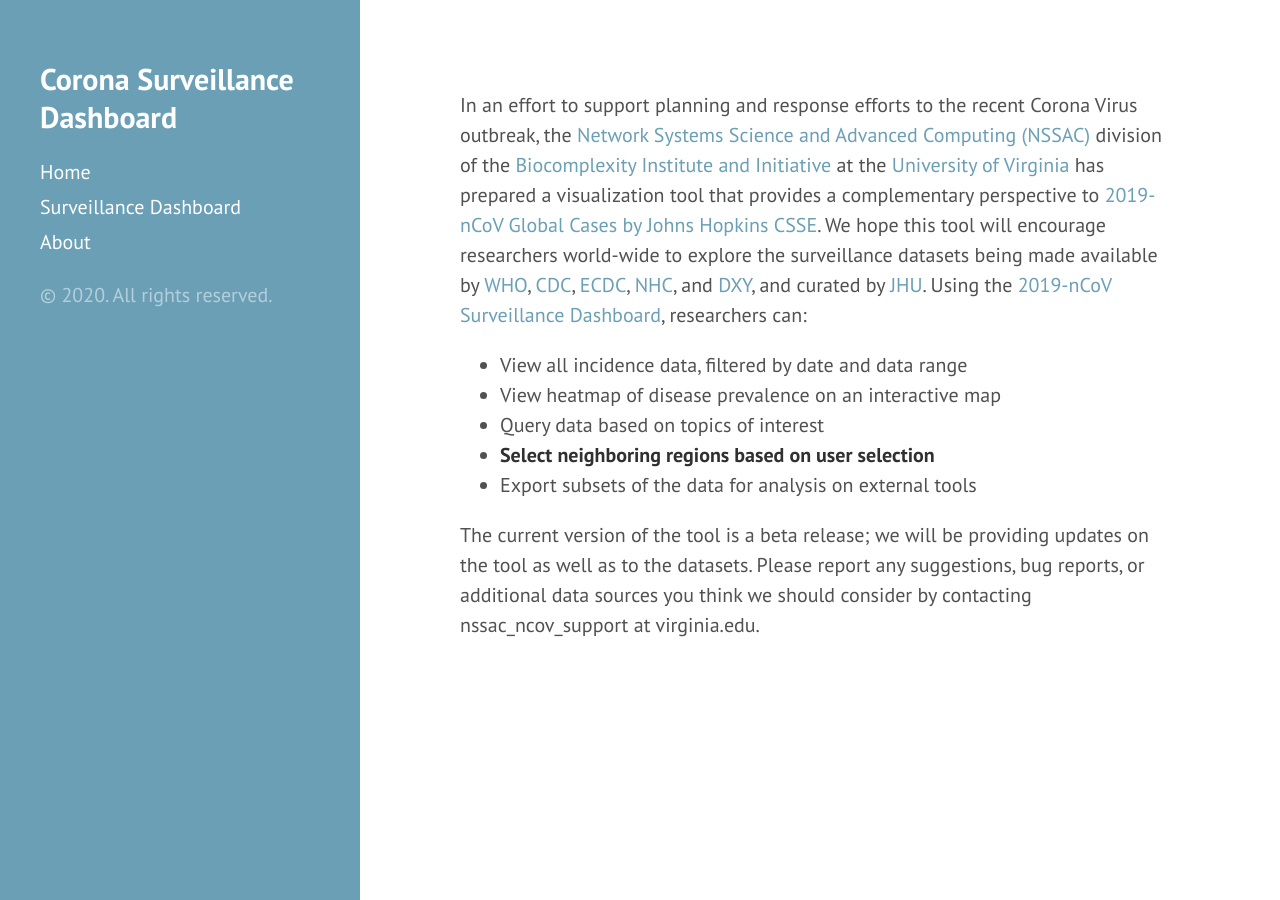
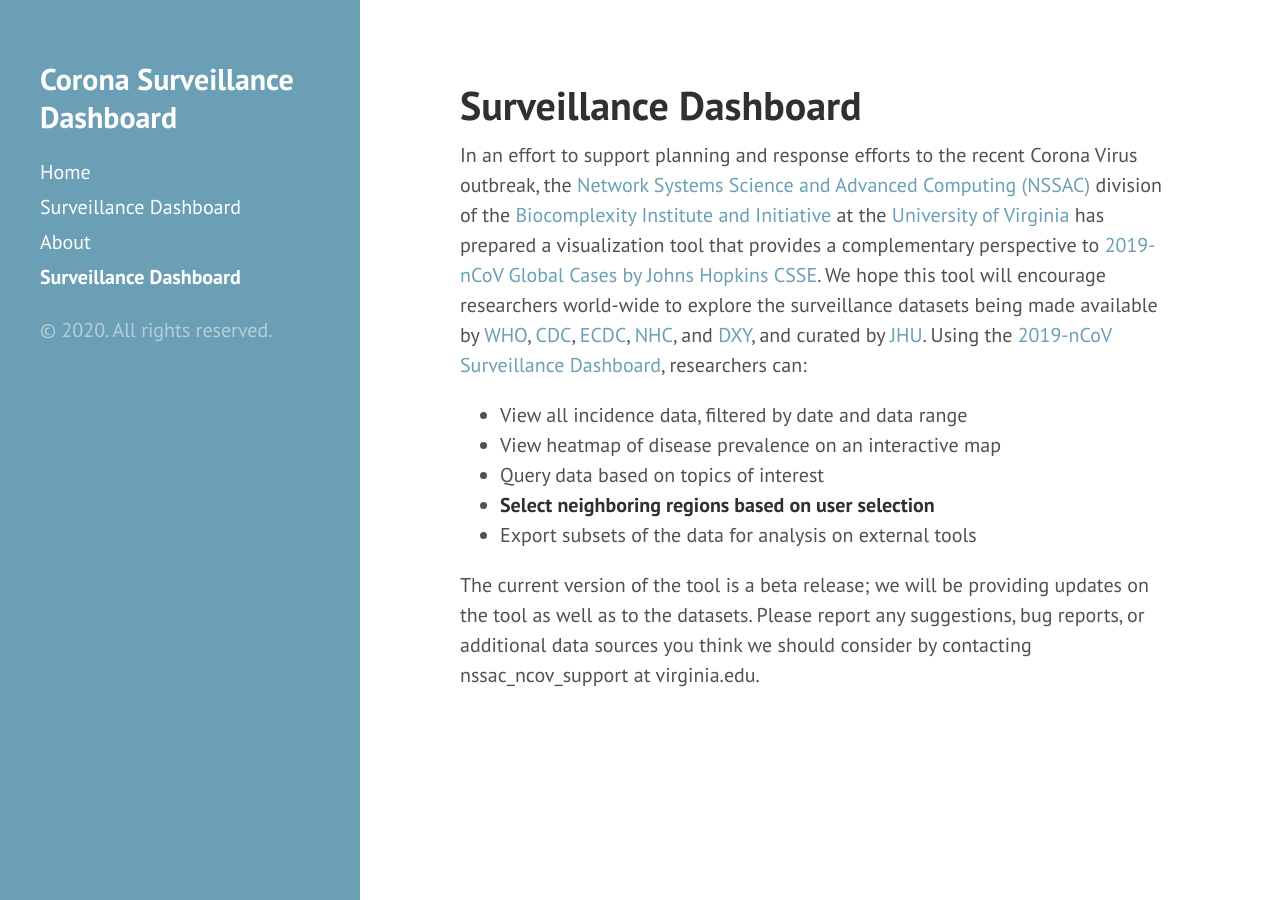
Before and after one commit to mehta-gaurav/mehta-gaurav.github.io, a Jekyll site: the page built from dashboard.md, in a window 1280 px wide. Built offline with Jekyll 4.4.1, drawn with Linux system fonts in a browser that asks for light colours; our own code applies the rules of GitHub Pages for plain Markdown files.

Commit message:
Update dashboard.md

```diff
--- a/dashboard.md
+++ b/dashboard.md
@@ -1,3 +1,8 @@
+---
+layout: page
+title: Surveillance Dashboard
+---
+
 In an effort to support planning and response efforts to the recent Corona Virus outbreak,
 the [Network Systems Science and Advanced Computing (NSSAC)](https://biocomplexity.virginia.edu/nssac)
 division of the [Biocomplexity Institute and Initiative](https://biocomplexity.virginia.edu/)
```
